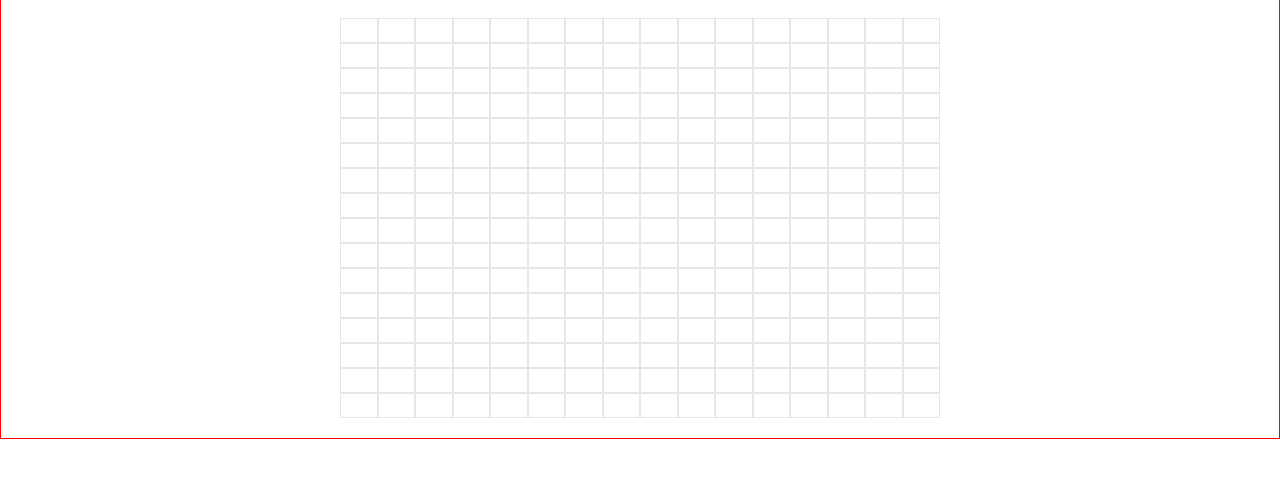
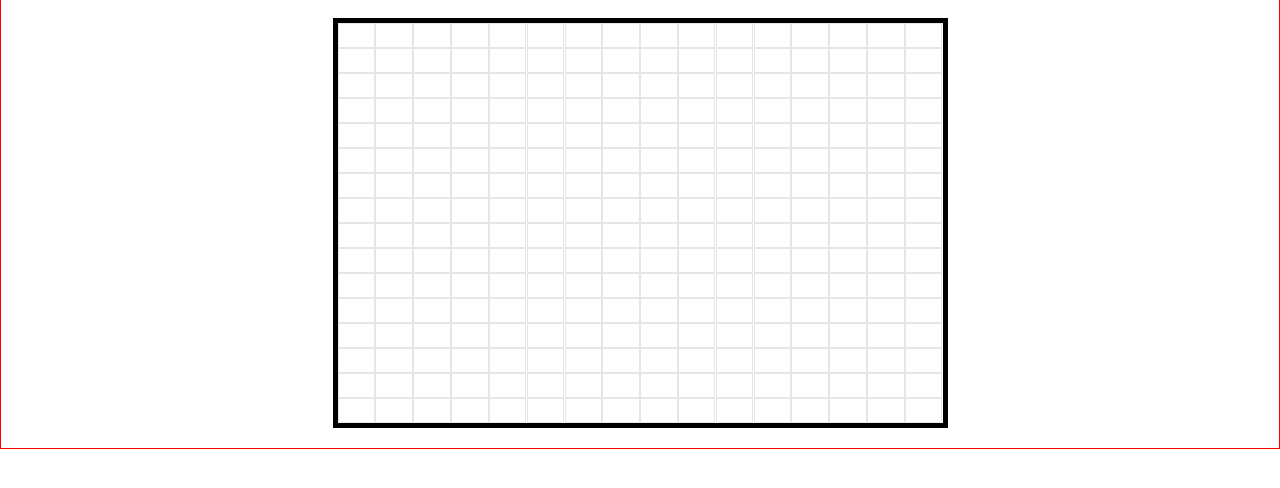
Before and after one commit to black23cat/etch-a-sketch, a plain HTML site: page index.html in a window 1280 px wide. Shown: the part 40-528 px from the top of the page. Drawn offline with Linux system fonts and the light colour scheme.

Commit message:
Add css style to grid divs

```diff
--- a/style.css
+++ b/style.css
@@ -14,9 +14,11 @@
     flex-wrap: wrap;
     margin: auto;
     margin: 20px auto;
-    width: 600px;
+    width: 615px;
+    border: 5px solid black;
 }
 
 .grid{
+    margin: auto;
     border: 1px solid #e6e6e6;
 }
```
